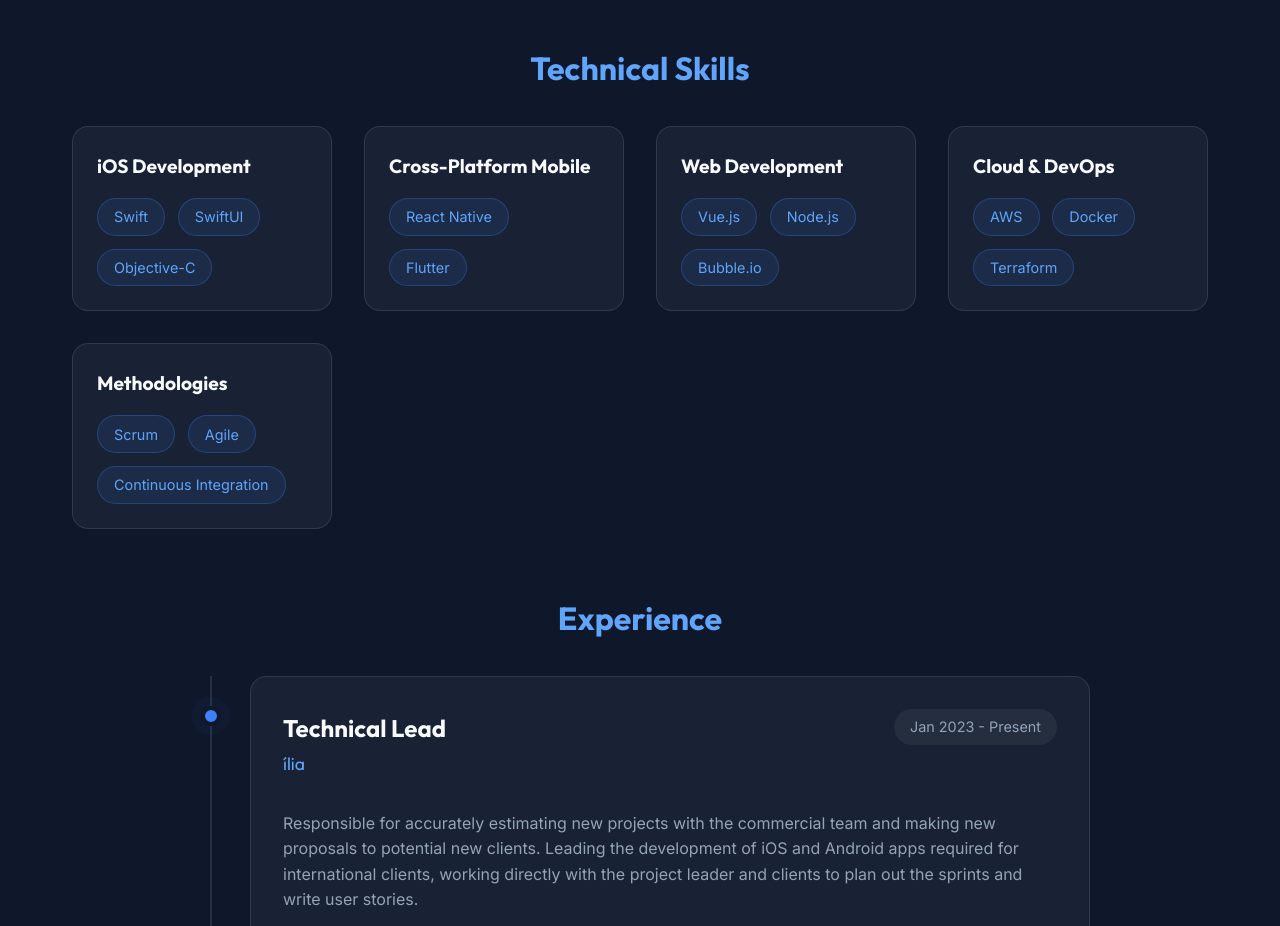
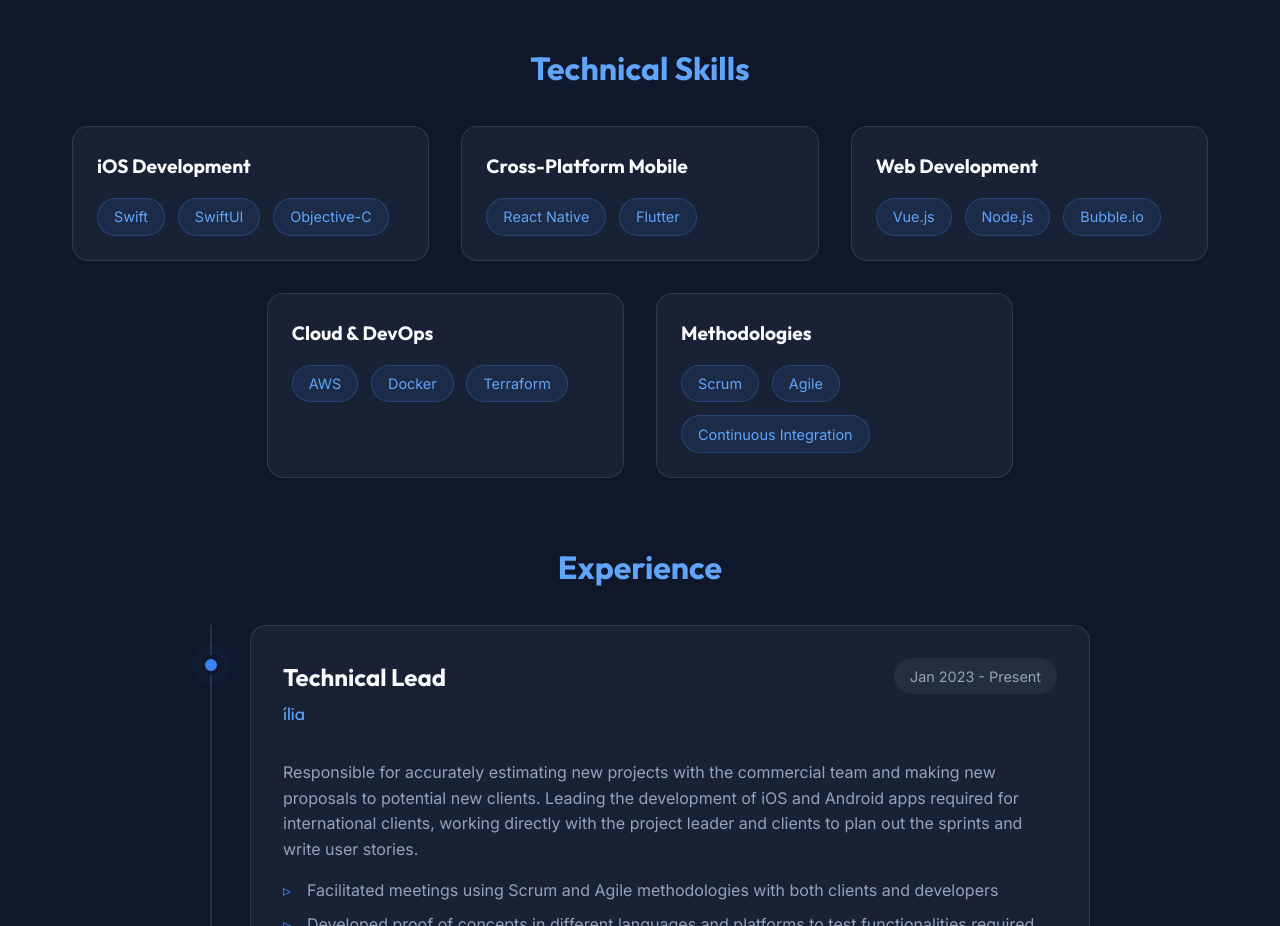
Before and after one commit to PedroFabrino/cv-web, a Vue app: page / in a window 1280 px wide. Shown: the part 820-1746 px from the top of the page. Built offline with nearby package versions, Linux system fonts and the light colour scheme.

Commit message:
style: Change skill cloud to 3-column flex grid with centered orphans

```diff
--- a/src/components/SkillCloud.vue
+++ b/src/components/SkillCloud.vue
@@ -30,13 +30,16 @@
 }
 
 .skills-container {
-  display: grid;
-  grid-template-columns: repeat(auto-fit, minmax(250px, 1fr));
+  display: flex;
+  flex-wrap: wrap;
+  justify-content: center;
   gap: 2rem;
 }
 
 .skill-category {
   padding: 1.5rem;
+  flex: 0 1 calc((100% - 4rem) / 3);
+  min-width: 250px;
 }
 
 .category-name {
```
